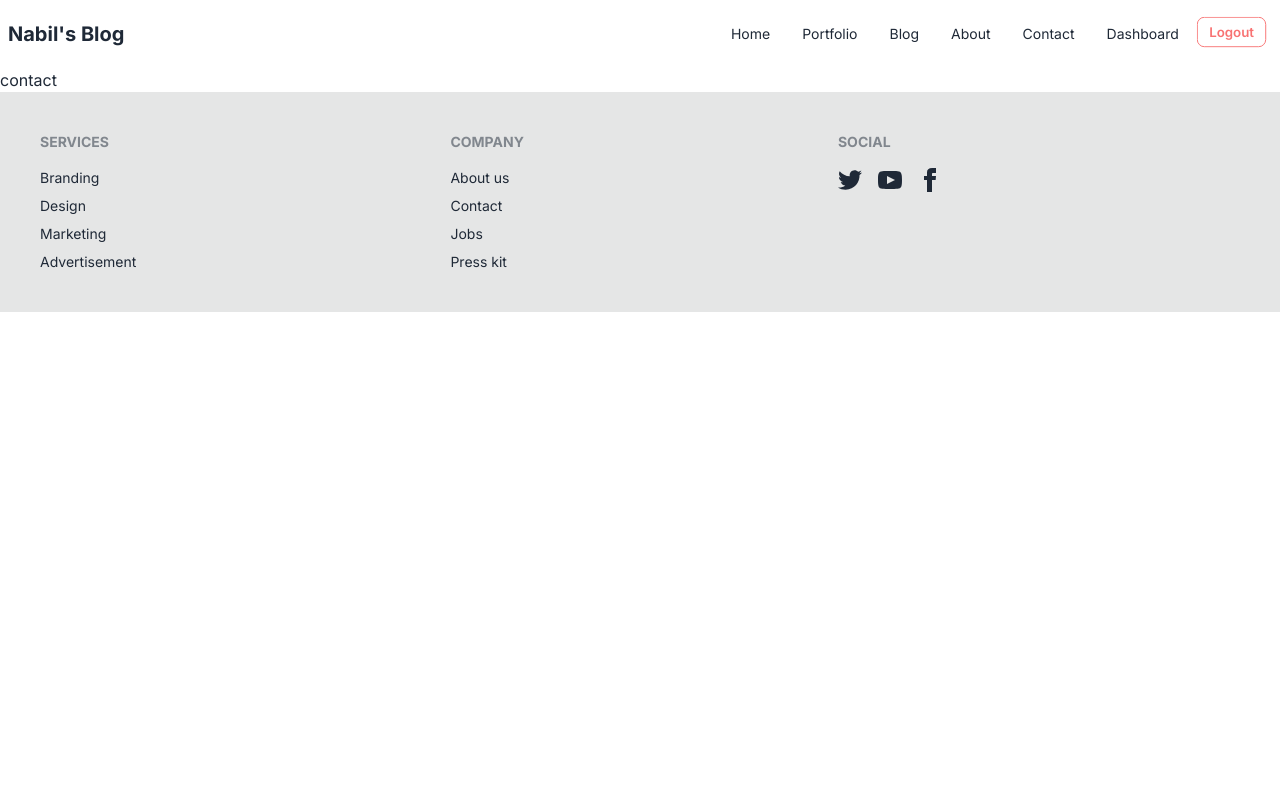
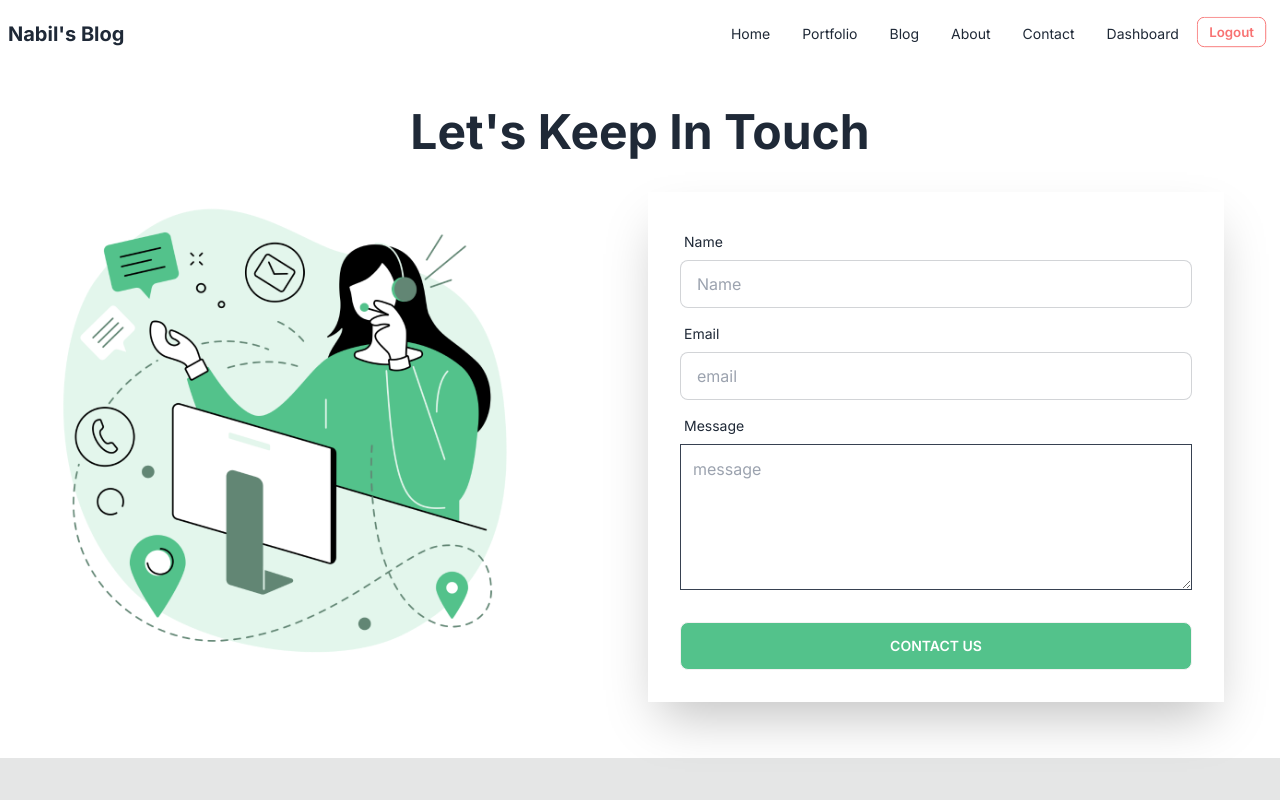
Before and after one commit to nabiursiddique/nextjs-blog-app, a Next.js app: page /contact in a window 1280 px wide. Shown: the top 800 px of the page. Built offline with nearby package versions, Linux system fonts and the light colour scheme.

Commit message:
design- contact page design is completed

```diff
--- a/src/app/about/page.jsx
+++ b/src/app/about/page.jsx
@@ -6,7 +6,7 @@ import './style.css'
 
 const About = () => {
     return (
-        <div>
+        <div className='mb-8'>
             {/* Banner */}
             <div className='relative '>
 
--- a/src/app/contact/page.jsx
+++ b/src/app/contact/page.jsx
@@ -1,9 +1,46 @@
+import Image from 'next/image';
 import React from 'react';
+import contactImage from 'public/contact.png';
+import './style.css'
 
 const Contact = () => {
     return (
-        <div>
-            contact
+        <div className='lg:mx-10 my-10'>
+            <h1 className='text-5xl text-center font-bold mx-5 mb-5'>Let{`'`}s Keep In Touch</h1>
+            <div className="hero">
+                <div className="hero-content flex-col lg:flex-row w-full">
+                    <div className='w-full lg:block md:block hidden'>
+                        <Image className='lg:w-4/5 animate-image' src={contactImage} alt='hero image' />
+                    </div>
+                    <div className='w-full shadow-2xl'>
+                        <div className="card flex-shrink-0 w-full">
+                            <div className="card-body">
+                                <div className="form-control">
+                                    <label className="label">
+                                        <span className="label-text">Name</span>
+                                    </label>
+                                    <input type="text" placeholder="Name" className="input input-bordered" />
+                                </div>
+                                <div className="form-control">
+                                    <label className="label">
+                                        <span className="label-text">Email</span>
+                                    </label>
+                                    <input type="text" placeholder="email" className="input input-bordered" />
+                                </div>
+                                <div className="form-control">
+                                    <label className="label">
+                                        <span className="label-text">Message</span>
+                                    </label>
+                                    <textarea className='bg-base-100 border border-gray-700 p-3' name="message" id="" placeholder='message' rows={"5"} cols={"10"}></textarea>
+                                </div>
+                                <div className="form-control mt-6">
+                                    <button className="btn bg-[#53c28b] text-white hover:bg-green-600">Contact Us</button>
+                                </div>
+                            </div>
+                        </div>
+                    </div>
+                </div>
+            </div>
         </div>
     );
 };
--- /dev/null
+++ b/src/app/contact/style.css
@@ -0,0 +1,12 @@
+.animate-image {
+  animation: move 3s infinite ease alternate;
+}
+
+@keyframes move {
+  from {
+    transform: translateY(-15px);
+  }
+  to {
+    transform: translateY(0px) scale(1.04);
+  }
+}
--- a/src/app/loading.jsx
+++ b/src/app/loading.jsx
@@ -3,7 +3,7 @@ import React from 'react';
 const Loading = () => {
     return (
         <div className='flex justify-center items-center h-screen'>
-            <div className="rounded-md h-12 w-12 border-4 border-t-4 border-blue-500 animate-spin absolute"></div>
+            <div className="rounded-md h-12 w-12 border-4 border-t-4 border-green-500 animate-spin absolute"></div>
         </div>
     );
 };
--- a/src/components/Hero/Hero.jsx
+++ b/src/components/Hero/Hero.jsx
@@ -2,6 +2,7 @@ import React from 'react';
 import Image from 'next/image'
 import heroImage from 'public/hero.png';
 import Button from '../Button/Button';
+import './style.css';
 
 const Hero = () => {
     return (
@@ -9,7 +10,7 @@ const Hero = () => {
             <div className="hero">
                 <div className="hero-content flex-col lg:flex-row-reverse w-full">
                     <div className='lg:w-4/5'>
-                        <Image src={heroImage} alt='hero image' />
+                        <Image className='animate-image' src={heroImage} alt='hero image' />
                     </div>
                     <div>
                         <h1 className="text-6xl font-bold leading-tight bg-gradient-to-b from-[#194c33] to-[#bbb] bg-clip-text text-transparent lg:w-3/4 w-full">Stay updated with with our blogs</h1>
--- /dev/null
+++ b/src/components/Hero/style.css
@@ -0,0 +1,12 @@
+.animate-image {
+  animation: move 3s infinite ease alternate;
+}
+
+@keyframes move {
+  from {
+    transform: translateY(-15px);
+  }
+  to {
+    transform: translateY(0px) scale(1.04);
+  }
+}
```
